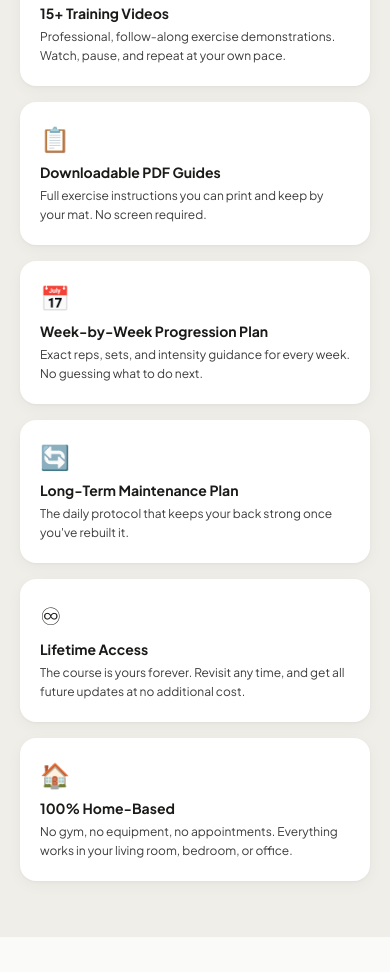
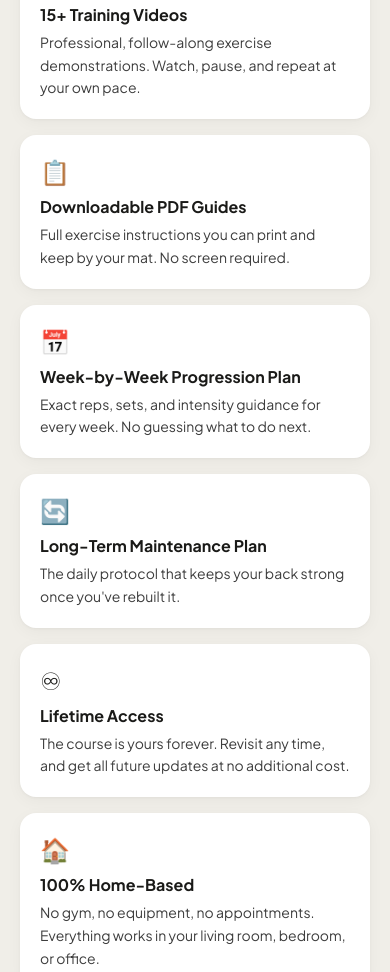
Before and after one commit to nazim-agabekov/GBA-website, a website: page index.html in a window 390 px wide. Shown: the part 10856-11828 px from the top of the page. Drawn offline with nearby package versions, Linux system fonts and the light colour scheme.

Commit message:
Increase feature card text size for better mobile readability
Co-Authored-By: Claude Opus 4.6 <noreply@anthropic.com>

```diff
--- a/index.html
+++ b/index.html
@@ -1044,33 +1044,33 @@
       <div class="grid grid-cols-1 sm:grid-cols-2 gap-4">
         <div class="card feature-card p-5">
           <span class="text-2xl mb-2 block">&#x1F3AC;</span>
-          <h3 class="font-body font-bold text-sm mb-1" style="color: var(--color-text);">15+ Training Videos</h3>
-          <p class="font-body text-xs leading-relaxed" style="color: var(--color-text-secondary);">Professional, follow-along exercise demonstrations. Watch, pause, and repeat at your own pace.</p>
+          <h3 class="font-body font-bold text-base mb-1" style="color: var(--color-text);">15+ Training Videos</h3>
+          <p class="font-body text-sm leading-relaxed" style="color: var(--color-text-secondary);">Professional, follow-along exercise demonstrations. Watch, pause, and repeat at your own pace.</p>
         </div>
         <div class="card feature-card p-5">
           <span class="text-2xl mb-2 block">&#x1F4CB;</span>
-          <h3 class="font-body font-bold text-sm mb-1" style="color: var(--color-text);">Downloadable PDF Guides</h3>
-          <p class="font-body text-xs leading-relaxed" style="color: var(--color-text-secondary);">Full exercise instructions you can print and keep by your mat. No screen required.</p>
+          <h3 class="font-body font-bold text-base mb-1" style="color: var(--color-text);">Downloadable PDF Guides</h3>
+          <p class="font-body text-sm leading-relaxed" style="color: var(--color-text-secondary);">Full exercise instructions you can print and keep by your mat. No screen required.</p>
         </div>
         <div class="card feature-card p-5">
           <span class="text-2xl mb-2 block">&#x1F4C5;</span>
-          <h3 class="font-body font-bold text-sm mb-1" style="color: var(--color-text);">Week-by-Week Progression Plan</h3>
-          <p class="font-body text-xs leading-relaxed" style="color: var(--color-text-secondary);">Exact reps, sets, and intensity guidance for every week. No guessing what to do next.</p>
+          <h3 class="font-body font-bold text-base mb-1" style="color: var(--color-text);">Week-by-Week Progression Plan</h3>
+          <p class="font-body text-sm leading-relaxed" style="color: var(--color-text-secondary);">Exact reps, sets, and intensity guidance for every week. No guessing what to do next.</p>
         </div>
         <div class="card feature-card p-5">
           <span class="text-2xl mb-2 block">&#x1F504;</span>
-          <h3 class="font-body font-bold text-sm mb-1" style="color: var(--color-text);">Long-Term Maintenance Plan</h3>
-          <p class="font-body text-xs leading-relaxed" style="color: var(--color-text-secondary);">The daily protocol that keeps your back strong once you've rebuilt it.</p>
+          <h3 class="font-body font-bold text-base mb-1" style="color: var(--color-text);">Long-Term Maintenance Plan</h3>
+          <p class="font-body text-sm leading-relaxed" style="color: var(--color-text-secondary);">The daily protocol that keeps your back strong once you've rebuilt it.</p>
         </div>
         <div class="card feature-card p-5">
           <span class="text-2xl mb-2 block">&#x267E;</span>
-          <h3 class="font-body font-bold text-sm mb-1" style="color: var(--color-text);">Lifetime Access</h3>
-          <p class="font-body text-xs leading-relaxed" style="color: var(--color-text-secondary);">The course is yours forever. Revisit any time, and get all future updates at no additional cost.</p>
+          <h3 class="font-body font-bold text-base mb-1" style="color: var(--color-text);">Lifetime Access</h3>
+          <p class="font-body text-sm leading-relaxed" style="color: var(--color-text-secondary);">The course is yours forever. Revisit any time, and get all future updates at no additional cost.</p>
         </div>
         <div class="card feature-card p-5">
           <span class="text-2xl mb-2 block">&#x1F3E0;</span>
-          <h3 class="font-body font-bold text-sm mb-1" style="color: var(--color-text);">100% Home-Based</h3>
-          <p class="font-body text-xs leading-relaxed" style="color: var(--color-text-secondary);">No gym, no equipment, no appointments. Everything works in your living room, bedroom, or office.</p>
+          <h3 class="font-body font-bold text-base mb-1" style="color: var(--color-text);">100% Home-Based</h3>
+          <p class="font-body text-sm leading-relaxed" style="color: var(--color-text-secondary);">No gym, no equipment, no appointments. Everything works in your living room, bedroom, or office.</p>
         </div>
       </div>
     </div>
```
